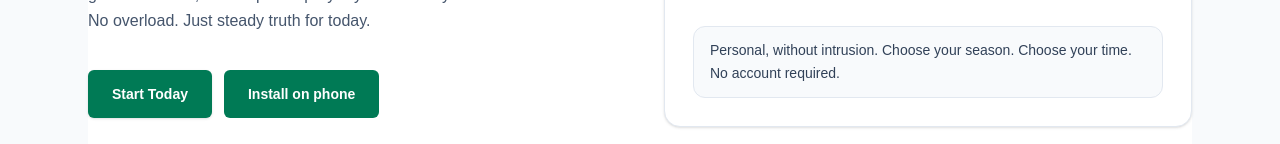
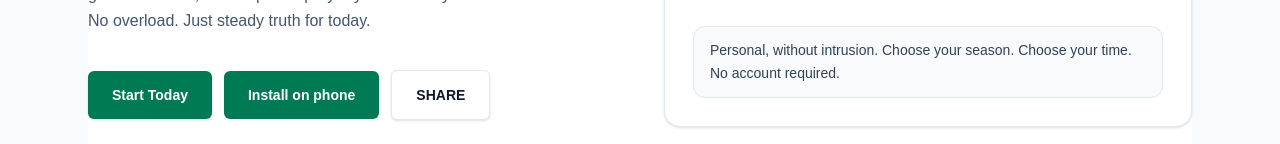
Before and after one commit to improved2025/Manna, a Next.js app: page / in a window 1280 px wide. Shown: the part 474-618 px from the top of the page. Built offline with nearby package versions, Linux system fonts and the light colour scheme.

Commit message:
Add share button and local meditation background

```diff
--- a/app/landing/page.tsx
+++ b/app/landing/page.tsx
@@ -1,6 +1,7 @@
 import Header from "@/components/Header";
 import Link from "next/link";
 import InstallButton from "../../components/InstallButton";
+import ShareButton from "../../components/ShareButton";
 
 export default function HomePage() {
   return (
@@ -32,7 +33,7 @@ export default function HomePage() {
                 No noise. No overload. Just steady truth for today.
               </p>
 
-              <div className="mt-9 flex flex-wrap items-center gap-3">
+         <div className="mt-9 flex flex-wrap items-center gap-3">
   <Link
     href="/start"
     className="rounded-md bg-emerald-700 px-6 py-3.5 text-sm font-semibold text-white shadow-sm hover:bg-emerald-800"
@@ -41,6 +42,8 @@ export default function HomePage() {
   </Link>
 
   <InstallButton />
+
+  <ShareButton />
 </div>
 
               {/* NEW: subtle helper line */}
--- a/app/meditation/page.tsx
+++ b/app/meditation/page.tsx
@@ -7,8 +7,7 @@ export default function MeditationEntryPage() {
       <div
         className="absolute inset-0 bg-cover bg-center"
         style={{
-          backgroundImage:
-            "url(https://images.unsplash.com/photo-1507525428034-b723cf961d3e?auto=format&fit=crop&w=1600&q=80)",
+         backgroundImage: "url(/images/ocean.jpg)",
         }}
       />
 
--- a/app/meditation/session/page.tsx
+++ b/app/meditation/session/page.tsx
@@ -107,8 +107,8 @@ export default function MeditationSessionPage() {
       <div
         className="absolute inset-0 bg-cover bg-center"
         style={{
-          backgroundImage:
-            "url(https://images.unsplash.com/photo-1507525428034-b723cf961d3e?auto=format&fit=crop&w=1600&q=80)",
+         backgroundImage: "url(/images/ocean.jpg)",
+
         }}
       />
       <div className="absolute inset-0 bg-black/55" />
--- /dev/null
+++ b/components/ShareButton.tsx
@@ -0,0 +1,66 @@
+"use client";
+
+import { useMemo, useState } from "react";
+
+type Props = {
+  className?: string;
+};
+
+export default function ShareButton({ className }: Props) {
+  const [copied, setCopied] = useState(false);
+
+  const shareUrl = useMemo(() => {
+    if (typeof window === "undefined") return "";
+    return `${window.location.origin}/welcome`;
+  }, []);
+
+  async function onShare() {
+    if (!shareUrl) return;
+
+    const data = {
+      title: "MANNA",
+      text: "A quiet daily walk with God.",
+      url: shareUrl,
+    };
+
+    try {
+      // Native share sheet (best on mobile)
+      if (navigator.share) {
+        await navigator.share(data);
+        return;
+      }
+
+      // Fallback: copy link
+      if (navigator.clipboard?.writeText) {
+        await navigator.clipboard.writeText(shareUrl);
+      } else {
+        // Older fallback
+        const ta = document.createElement("textarea");
+        ta.value = shareUrl;
+        document.body.appendChild(ta);
+        ta.select();
+        document.execCommand("copy");
+        document.body.removeChild(ta);
+      }
+
+      setCopied(true);
+      window.setTimeout(() => setCopied(false), 1500);
+    } catch {
+      // user cancelled share; do nothing
+    }
+  }
+
+  return (
+    <button
+      type="button"
+      onClick={onShare}
+      className={
+        className ??
+        "rounded-md border border-slate-200 bg-white px-6 py-3.5 text-sm font-semibold text-slate-900 shadow-sm hover:bg-slate-50"
+      }
+      aria-label="Share MANNA"
+    >
+      {copied ? "COPIED" : "SHARE"}
+    </button>
+  );
+}
```
Also changed, not shown: public/images/ocean.jpg (added).
